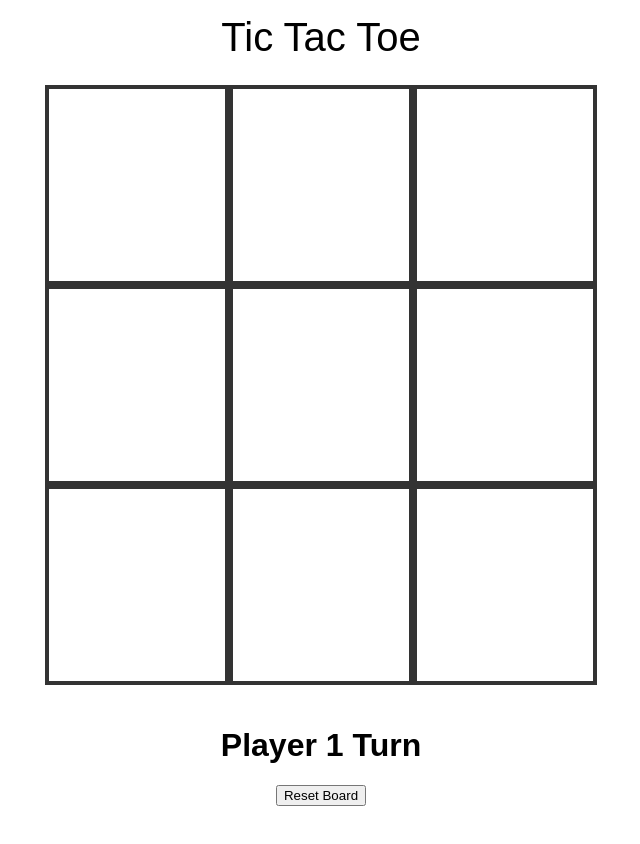
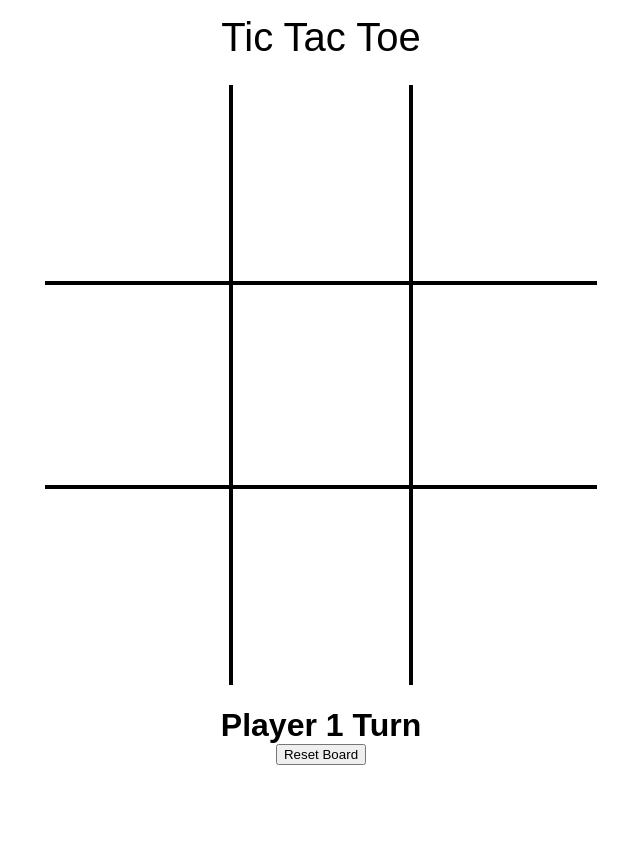
Before and after one commit to fabo22/tic-tac-toe, a plain HTML site: page index.html in a window 1280 px wide. Shown: the whole page, without its empty margins (319-959 px from the left). Drawn offline with Linux system fonts and the light colour scheme; a web font is replaced by a local one.

Commit message:
changed game board

```diff
--- a/css/style.css
+++ b/css/style.css
@@ -1,5 +1,6 @@
 *, *:before, *:after {
-
+  box-sizing: border-box;
+  margin: 0;
   font-family: Arial, Helvetica, sans-serif;
 }
 
@@ -31,11 +32,14 @@ header {
   color: var(--accent-light);
 }
 
+.top { border-top: 4px solid black; }
+.left { border-left: 4px solid black; }
+.right { border-right: 4px solid black; }
+.bottom { border-bottom: 4px solid black; }
+
 .grid-item {
   background-color: rgba(255, 255, 255, 0.8);
-  border: 4px solid rgba(0, 0, 0, 0.8);
-  padding: 0px 65px;
-
+  padding: 0px 55px;
   font-family: 'Schoolbell', cursive;
   font-size: 200px;
   color: var(--accent-dark);
@@ -50,6 +54,4 @@ body {
   padding-bottom: 65px;
 }
 
-h1 {
-  margin-top: 59vmin;
-}
+h1 { margin-top: 59vmin; }
--- a/index.html
+++ b/index.html
@@ -7,20 +7,20 @@
     <link rel="stylesheet" href="css/style.css">
     <script defer src="js/main.js"></script>
     <link href="https://fonts.googleapis.com/css?family=Schoolbell&display=swap" rel="stylesheet">
-    <title>Document</title>
+    <title>Tic Tac Toe</title>
 </head>
 <body>
     <header>Tic Tac Toe</header>
     <section id="grid-container">
-        <section class="grid-item">1</section>
-        <section class="grid-item">2</section>
-        <section class="grid-item">3</section>
+        <section class="grid-item bottom">1</section>
+        <section class="grid-item bottom left right">2</section>
+        <section class="grid-item bottom">3</section>
         <section class="grid-item">4</section>
-        <section class="grid-item">5</section>
+        <section class="grid-item left right">5</section>
         <section class="grid-item">6</section>
-        <section class="grid-item">7</section>
-        <section class="grid-item">8</section>
-        <section class="grid-item">9</section>
+        <section class="grid-item top">7</section>
+        <section class="grid-item top left right">8</section>
+        <section class="grid-item top">9</section>
     </section>
     <h1>Player 1 Turn</h1>
     <button id="reset">Reset Board</button>
```
